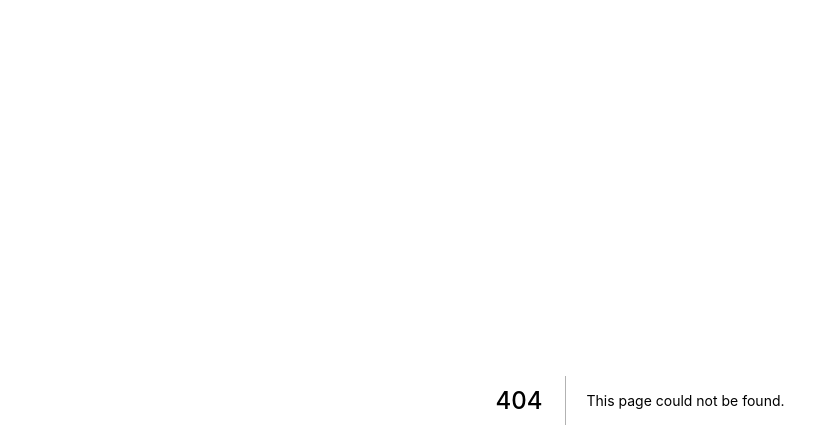
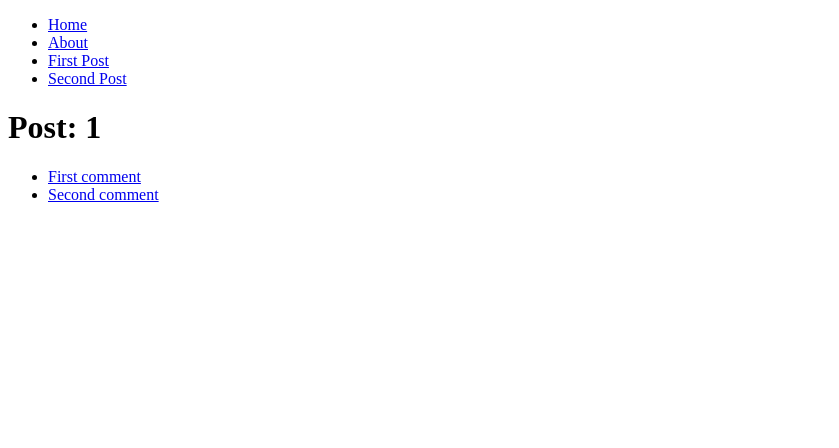
Before and after one commit to alanmaranto/curso-de-next-js, a Next.js app: page /post/1 in a window 1280 px wide. Before the commit this address had no page. Shown: the top 448 px of the page, without its empty margins (0-839 px from the left). Built offline with nearby package versions, Linux system fonts and the light colour scheme.

Commit message:
rutas dinamicas

```diff
--- /dev/null
+++ b/components/header.js
@@ -0,0 +1,30 @@
+import Link from "next/link";
+
+const Header = () => (
+  <header>
+    <ul>
+      <li>
+        <Link href="/">
+          <a>Home</a>
+        </Link>
+      </li>
+      <li>
+        <Link href="/about">
+          <a>About</a>
+        </Link>
+      </li>
+      <li>
+        <Link href="/post/[id]" as="/post/first">
+          <a>First Post</a>
+        </Link>
+      </li>
+      <li>
+        <Link href="/post/[id]" as="/post/second">
+          <a>Second Post</a>
+        </Link>
+      </li>
+    </ul>
+  </header>
+);
+
+export default Header;
--- /dev/null
+++ b/pages/post/[id]/index.js
@@ -0,0 +1,29 @@
+import { useRouter } from "next/router";
+import Link from "next/link";
+import Header from "../../../components/header";
+
+const Post = () => {
+  const router = useRouter();
+  const { id } = router.query;
+
+  return (
+    <>
+      <Header />
+      <h1>Post: {id}</h1>
+      <ul>
+        <li>
+          <Link href="/post/[id]/[comment]" as={`/post/${id}/first-comment`}>
+            <a>First comment</a>
+          </Link>
+        </li>
+        <li>
+          <Link href="/post/[id]/[comment]" as={`/post/${id}/second-comment`}>
+            <a>Second comment</a>
+          </Link>
+        </li>
+      </ul>
+    </>
+  );
+};
+
+export default Post;
--- a/pages/product/[id].js
+++ b/pages/product/[id].js
@@ -5,6 +5,8 @@ const ProductItem = () => {
   const {
     query: { id },
   } = useRouter();
+
+  console.log(useRouter())
   return <div>Id Producto: {id}</div>;
 };
 
```
Also changed, not shown: pages/post/[id]/[comment].js (added, +17 -0 lines).
